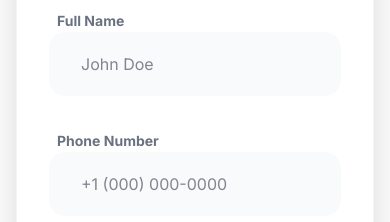
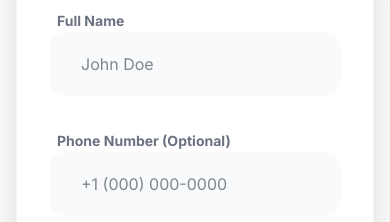
Before and after one commit to isajjad/axe-dispatch-website, a Next.js app: page /contact in a window 390 px wide. Shown: the part 1320-1542 px from the top of the page. Built offline with nearby package versions, Linux system fonts and the light colour scheme; no server answers.

Commit message:
Make phone number optional in contact form

```diff
--- a/src/app/actions.ts
+++ b/src/app/actions.ts
@@ -24,7 +24,7 @@ export async function sendContactEmail(formData: FormData) {
         <h2>New Lead from Website</h2>
         <p><strong>Name:</strong> ${name}</p>
         <p><strong>Email:</strong> ${email}</p>
-        <p><strong>Phone:</strong> ${phone}</p>
+        <p><strong>Phone:</strong> ${phone || "Not Provided"}</p>
         <p><strong>Truck Type:</strong> ${truckType}</p>
         <p><strong>Message:</strong></p>
         <p>${message}</p>
--- a/src/app/contact/page.tsx
+++ b/src/app/contact/page.tsx
@@ -113,9 +113,8 @@ const ContactPage = () => {
                                             />
                                         </div>
                                         <div className="space-y-2">
-                                            <label className="text-sm font-bold text-gray-500 ml-2" htmlFor="phone-number">Phone Number</label>
+                                            <label className="text-sm font-bold text-gray-500 ml-2" htmlFor="phone-number">Phone Number (Optional)</label>
                                             <input
-                                                required
                                                 name="phone"
                                                 id="phone-number"
                                                 type="tel"
```
